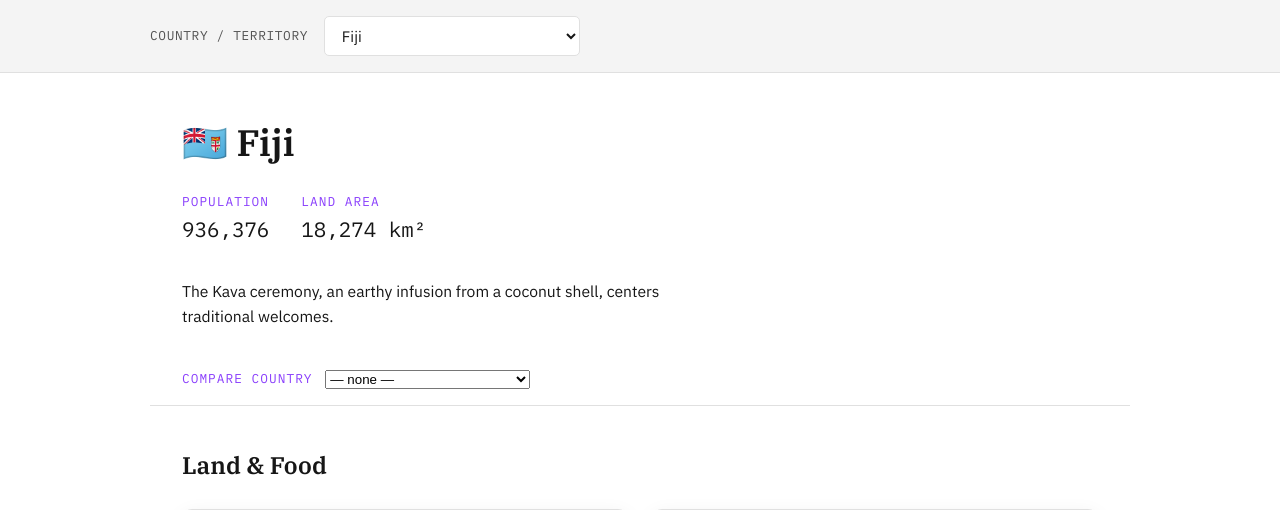
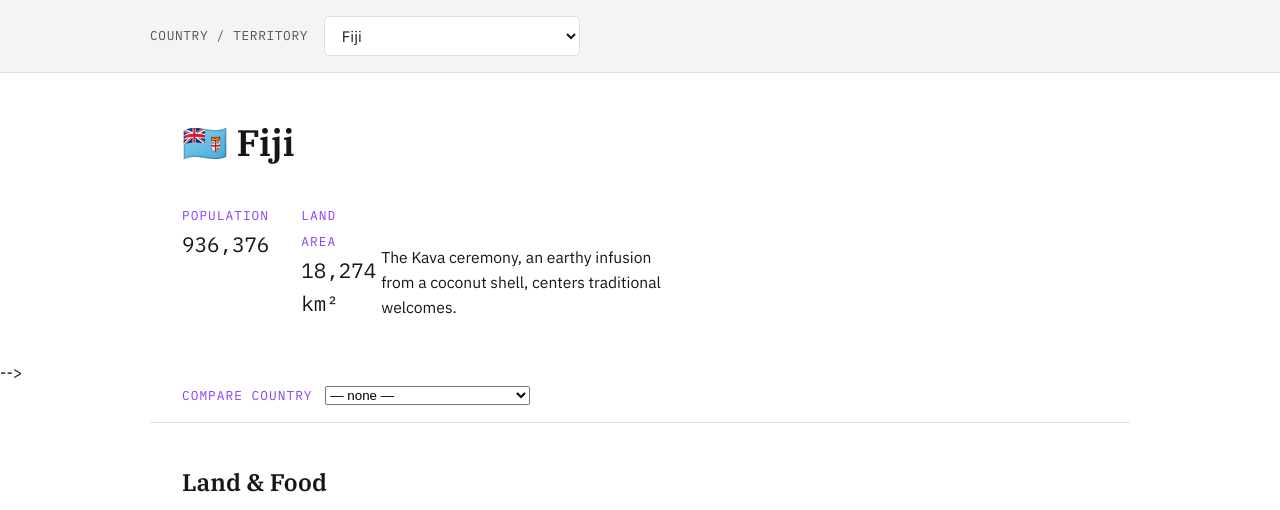
Before and after one commit to edimaudo/Atoll, a FastAPI app: page /app in a window 1280 px wide. Shown: the part 76-586 px from the top of the page. Run offline with FastAPI, Linux system fonts and the light colour scheme; some libraries are stand-ins or nearby versions.

Commit message:
Update app.html

```diff
--- a/templates/app.html
+++ b/templates/app.html
@@ -19,13 +19,31 @@
 <div class="country-header">
     <div>
         <h1>{{ country_data.meta.flag }} {{ selected_country }}</h1>
+
+        <!-- New Flex Wrapper -->
+        <div style="display: flex; justify-content: space-between; align-items: flex-end;">
+
+            <div class="fact-row">
+                <div><span class="eyebrow">Population</span><div class="data-figure">{{ country_data.meta.population }}</div></div>
+                <div><span class="eyebrow">Land area</span><div class="data-figure">{{ country_data.meta.area_km2 }} km²</div></div>
+            </div>
+
+            <!-- Bridge note now sits on the right -->
+            <div class="bridge-note" style="border-left: none; padding-left: 5px;">{{ country_data.meta.custom }}</div>
+
+        </div>
+
+    </div>
+<!-- <div class="country-header">
+    <div>
+        <h1>{{ country_data.meta.flag }} {{ selected_country }}</h1>
         <div class="fact-row">
             <div><span class="eyebrow">Population</span><div class="data-figure">{{ country_data.meta.population }}</div></div>
             <div><span class="eyebrow">Land area</span><div class="data-figure">{{ country_data.meta.area_km2 }} km²</div></div>
         </div>
         <!-- <div class="bridge-note">{{ country_data.meta.custom }}</div> -->
-        <div class="bridge-note" style="border-left: none; padding-left: 0;">{{ country_data.meta.custom }}</div>
-    </div>
+        <!-- <div class="bridge-note" style="border-left: none; padding-left: 0;">{{ country_data.meta.custom }}</div>
+    </div> -->
     <!-- <svg id="locator-map" viewBox="0 0 100 100" preserveAspectRatio="xMidYMid meet"
          role="img" aria-label="Map showing {{ selected_country }}{% if compare_country %} and {{ compare_country }}{% endif %} within the Pacific region">
         <rect x="0" y="0" width="100" height="100" fill="var(--sand)" />
@@ -55,7 +73,7 @@
               text-anchor="{{ 'start' if pp.x_pct <= 50 else 'end' }}" font-size="3.6"
               fill="var(--brand)" font-family="IBM Plex Mono, monospace" font-weight="600">{{ selected_country }}</text>
     </svg> -->
-</div>
+</div> -->
 
 <div class="compare-bar">
     <form action="/app" method="GET">
```
